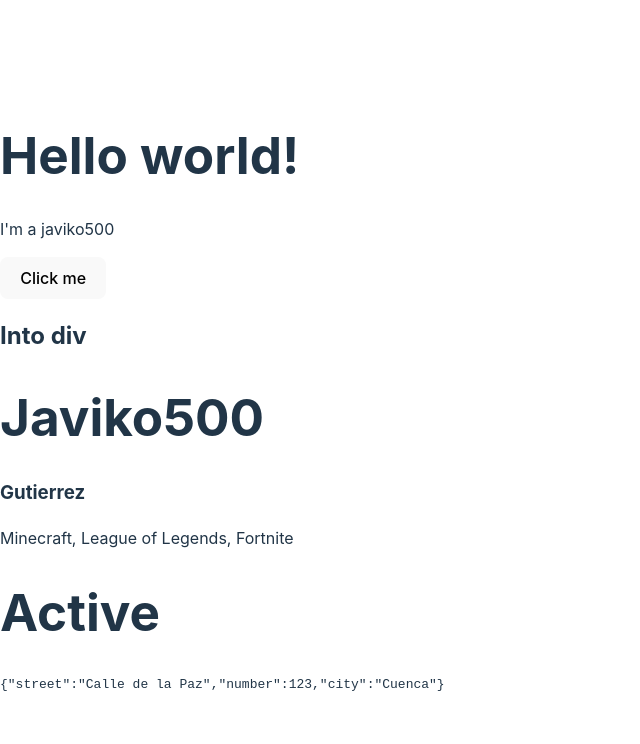
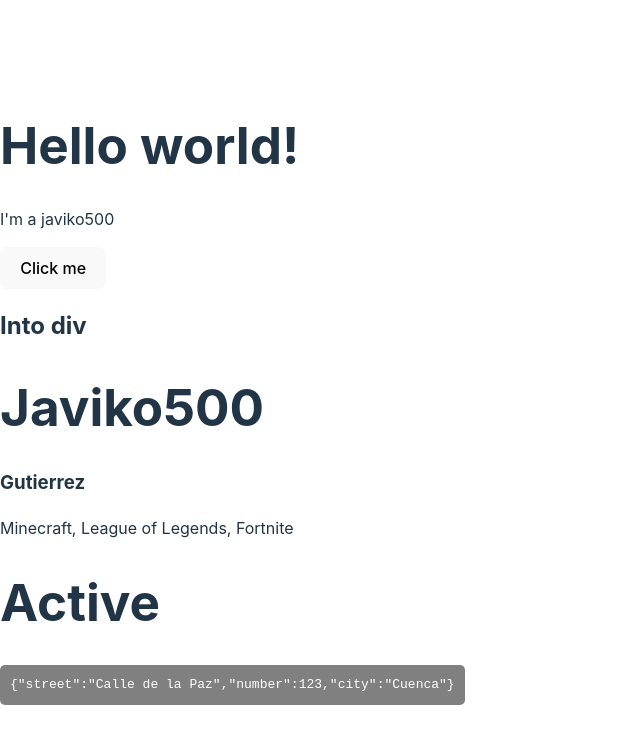
Before and after one commit to JaviKo500/02-first-step-react-ts, a React (Vite) app: page / in a window 1280 px wide. Shown: the top 744 px of the page, without its empty margins (0-640 px from the left). Built offline with nearby package versions, Linux system fonts and the light colour scheme.

Commit message:
style: add styles pre code

```diff
--- a/src/MyAwesomeApp.tsx
+++ b/src/MyAwesomeApp.tsx
@@ -14,7 +14,14 @@ export function MyAwesomeApp() {
       <h3>{lastName}</h3>
       <p>{favoriteGames.join(', ')}</p>
       <h1>{isActive ? 'Active' : 'Inactive'}</h1>
-      <pre>{JSON.stringify(address)}</pre>
+      <pre style={{
+        backgroundColor: 'grey',
+        color: 'white',
+        padding: '10px',
+        borderRadius: '5px',
+      }}>
+        {JSON.stringify(address)}
+      </pre>
     </>
   );
 }
```
